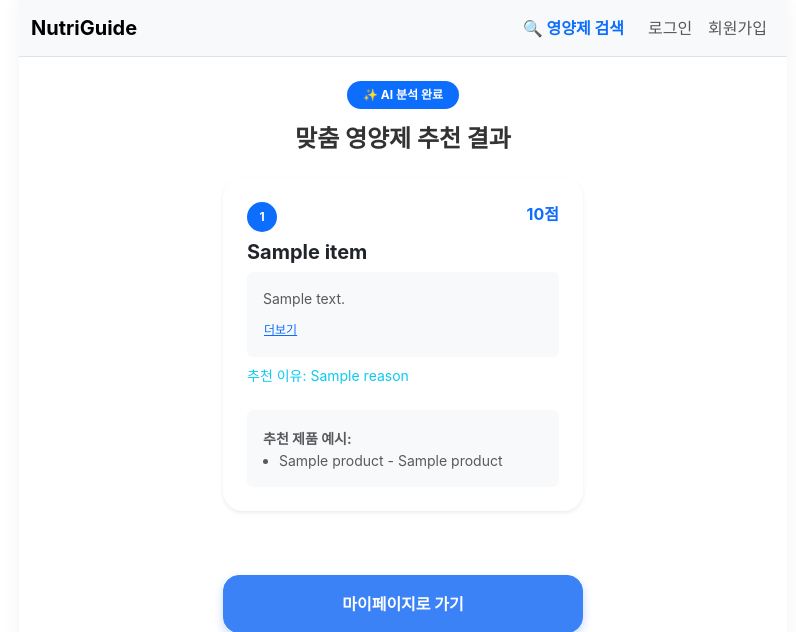
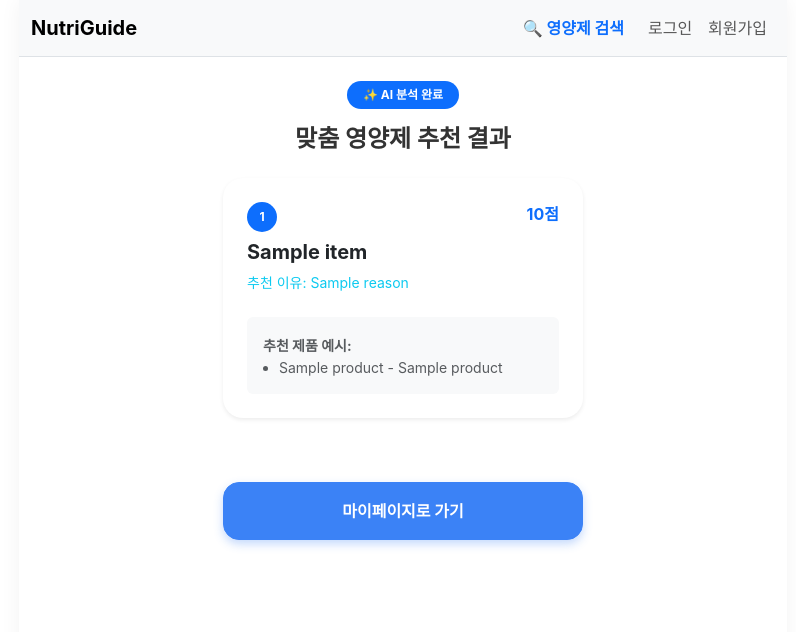
Before and after one commit to Yjune265/oop-project-team-2, a Flask app: template app/templates/result.html in a window 1280 px wide. Shown: the top 632 px of the page, without its empty margins (237-1033 px from the left). Run offline with Flask 3, Linux system fonts and the light colour scheme; the template is opened without the code that fills it: most values are stand-ins (such as "Sample title", 1, 10 or a date in 2020).

Commit message:
docs: result.html에서 제품상세설명삭제

```diff
--- a/app/routes/admin_routes.py
+++ b/app/routes/admin_routes.py
@@ -18,4 +18,5 @@ def list_users():
     except Exception as e:
         return jsonify({"status": "error", "message": str(e)}), 500
 
+
 # (필요하다면 통계 API 등도 여기에 추가)
--- a/app/templates/result.html
+++ b/app/templates/result.html
@@ -23,18 +23,7 @@
 
                     <h5 class="fw-bold mb-2">{{ item.name }}</h5>
 
-                    <div class="p-3 rounded bg-light mb-2">
-                        <p class="text-muted small mb-2 summary-container collapsed" id="summary-{{ loop.index }}">
-                            {{ item.summary }}
-                        </p>
 
-                        <button class="btn btn-link p-0 text-primary"
-                                style="font-size: 0.75rem;"
-                                onclick="toggleSummary(this)">
-                            더보기
-                        </button>
-
-                    </div>
 
                     <div class="small text-info mb-2">
                         <i class="bi bi-check-circle"></i> 추천 이유:
```
